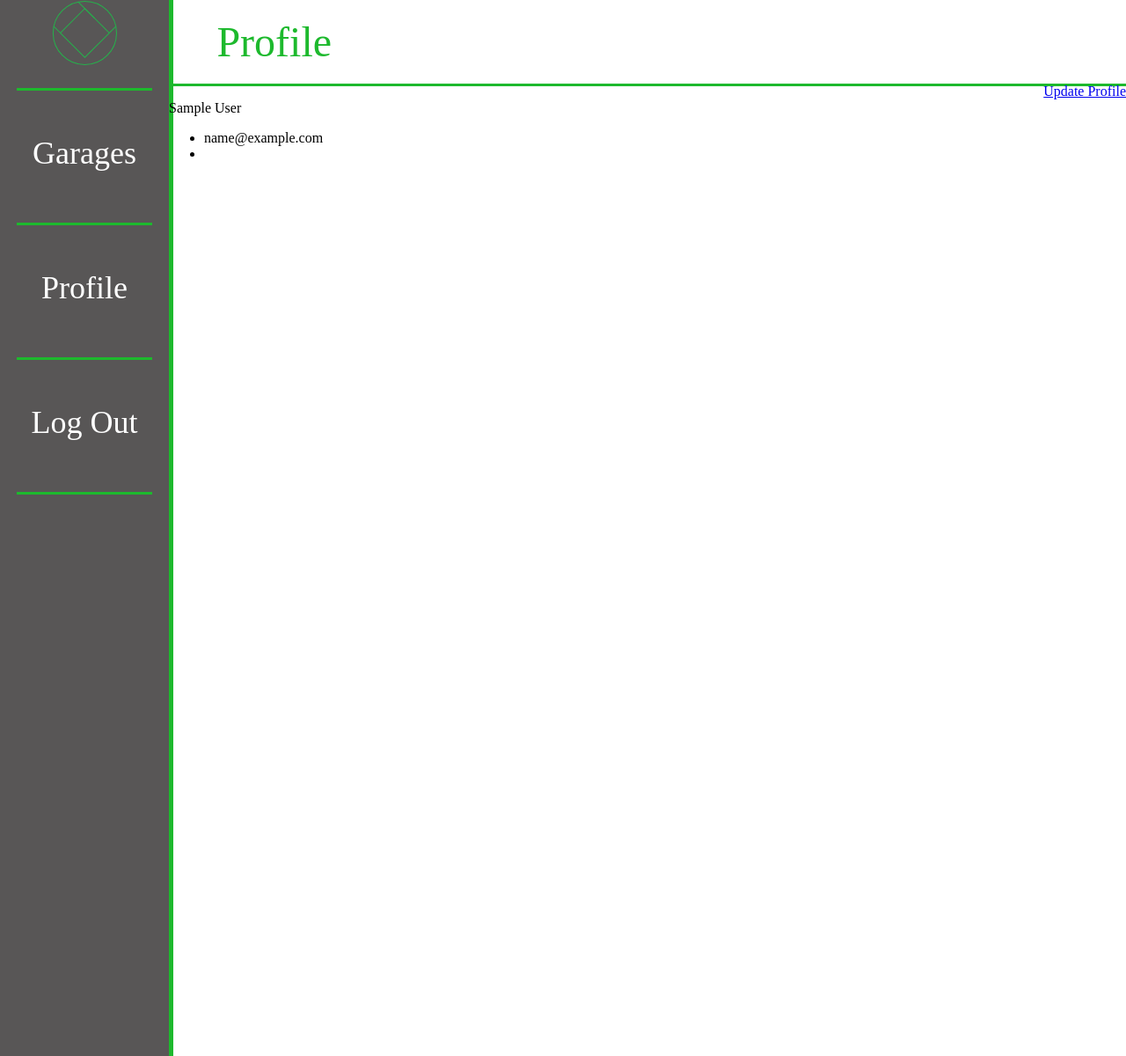
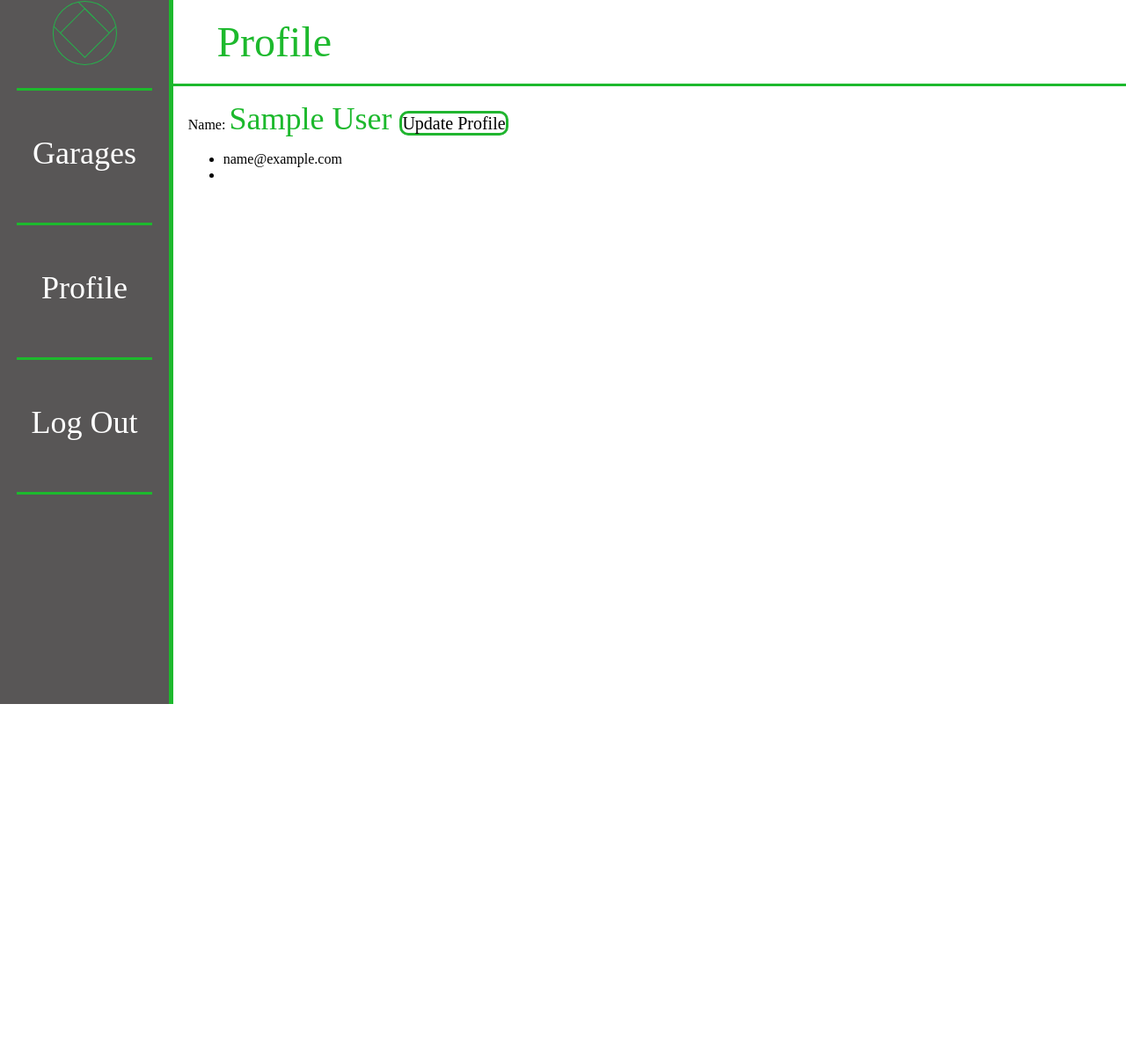
Before and after one commit to social-music/social-music, a Django app: page /rango/profile/ in a window 1280 px wide. Shown: the whole page at 88% size. After the commit the page ends 800 px from the top, so only its background shows below. Run offline with Django 3.2, Linux system fonts and the light colour scheme; the visitor is signed in with stand-in values (Sample User, id 1); data that the repository does not hold is empty.

Commit message:
profile css

```diff
--- a/code/tango_with_django_project/static/styles.css
+++ b/code/tango_with_django_project/static/styles.css
@@ -26,7 +26,7 @@ body {
 	top: 0px;
 	left: 0px;
 	width: 15%;
-	height: 1200px;
+	height: 100%;
 	border-right-style: solid;
 	border-right-width: 5px;
 	border-right-color: #1db92d;
@@ -64,16 +64,33 @@ body {
 	border-bottom-color: #1db92d;
 }
 
+#lower_top_bar {
+	margin-left: 2%;
+}
+
+#lower_top_bar a {
+	font-size: 20px;
+	text-decoration: none;
+	color: black;
+}
+
 #page_title {
 	margin-top: 20px;
 	margin-bottom: 20px;
 	padding-left: 5%;
 	font-size: 48px;
 	color: #1db92d;
+	width: 25%;
 }
 
-#upper_top_bar a {
-	float: right;
+#update_profile {
+	/*position: absolute;
+	right: 0px;*/
+}
+
+.name {
+	font-size: 36px;
+	color: #1db92d;
 }
 
 /* Sign In and Sign up*/
@@ -109,7 +126,6 @@ body {
     clear: both;
     float: none;
     font-size: 18px;
-    color: white;
     border-style: solid;
     font-weight: 300;
     border-width: 3px;
--- a/code/tango_with_django_project/templates/rango/profile.html
+++ b/code/tango_with_django_project/templates/rango/profile.html
@@ -23,15 +23,15 @@
     <div id="top_bar">
     	<div id="upper_top_bar">
 	    	<p id="page_title"> Profile </p>
-	    	<a href="{% url 'update-profile' %}">Update Profile</a>
+
 		</div>
 		<div id="lower_top_bar">
-			<p class="name"> {{ user.first_name }} {{ user.last_name }} </p>
+			<p> Name: <span class="name"> {{ user.first_name }} {{ user.last_name }} </span> <a class="button" href="{% url 'update-profile' %}">Update Profile</a> </p>
 			<ul>
 		        <li>{{ user.email }}</li>
 		        <li>{{ user.profile.website }}</li>
 		        {% if user.profile.picture %}
-		        	<img src="{{ user.profile.picture.url }}" atl="Profile Picture" width="128" height="128" />
+		        	<img src="{{ user.profile.picture.url }}" alt="Profile Picture" width="128" height="128" />
 		        {% endif %}
 		    </ul>
 		</div>
```
